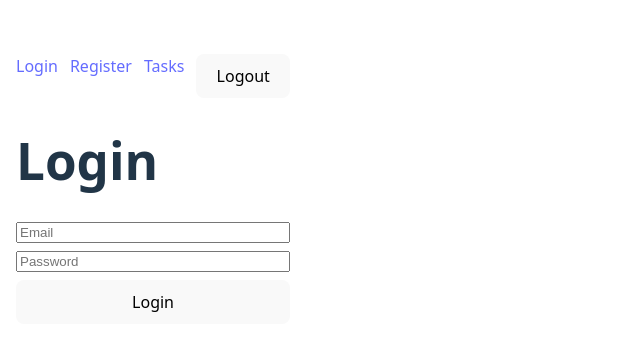
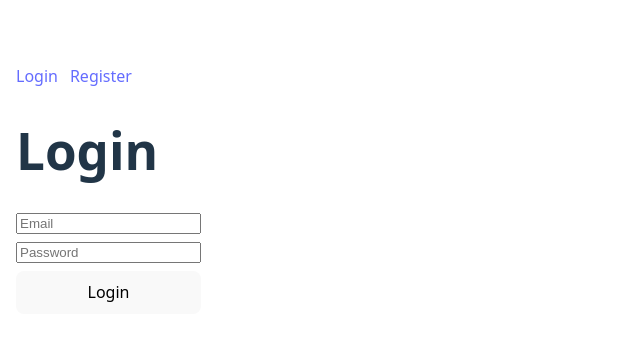
Before and after one commit to ZM-Hamad/task-manager, a React (Vite) app in the folder client/: page /login in a window 1280 px wide. Shown: the part 211-562 px from the top of the page, without its empty margins (0-640 px from the left). Built offline with nearby package versions, Linux system fonts and the light colour scheme; no server answers.

Commit message:
improve navbar based on auth state

```diff
--- a/client/src/components/Layout.tsx
+++ b/client/src/components/Layout.tsx
@@ -2,6 +2,7 @@ import { Link, Outlet, useNavigate } from "react-router-dom";
 
 export default function Layout() {
   const navigate = useNavigate();
+  const token = localStorage.getItem("token");
 
   function logout() {
     localStorage.removeItem("token");
@@ -11,10 +12,17 @@ export default function Layout() {
   return (
     <div style={{ padding: 16 }}>
       <nav style={{ display: "flex", gap: 12, marginBottom: 16 }}>
-        <Link to="/login">Login</Link>
-        <Link to="/register">Register</Link>
-        <Link to="/tasks">Tasks</Link>
-        <button onClick={logout}>Logout</button>
+        {!token ? (
+          <>
+            <Link to="/login">Login</Link>
+            <Link to="/register">Register</Link>
+          </>
+        ) : (
+          <>
+            <Link to="/tasks">Tasks</Link>
+            <button onClick={logout}>Logout</button>
+          </>
+        )}
       </nav>
 
       <Outlet />
```
